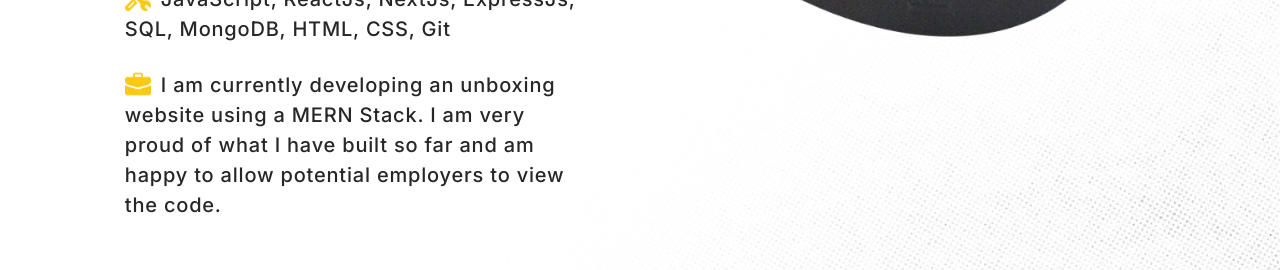
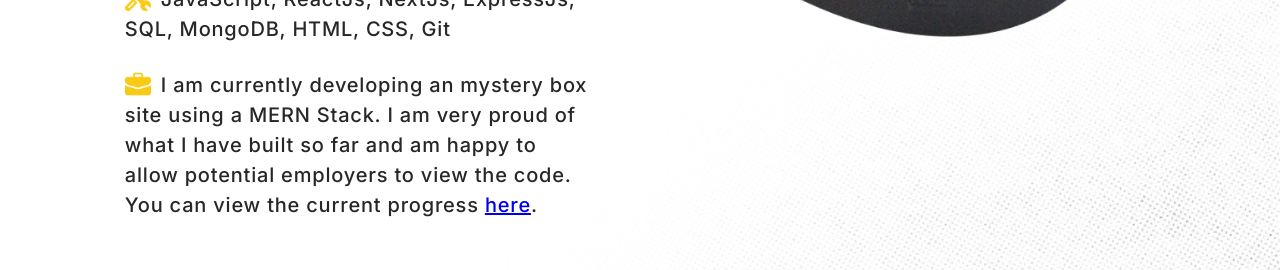
Before and after one commit to hawkesie/portfolio, a React (Create React App) app: page / in a window 1280 px wide. Shown: the part 785-1055 px from the top of the page. Built offline with nearby package versions, Linux system fonts and the light colour scheme.

Commit message:
added link to unboxing site

```diff
--- a/src/containers/Header/Header.jsx
+++ b/src/containers/Header/Header.jsx
@@ -27,7 +27,8 @@ const Header = () => {
             <p><img src={EducationImg} alt='edu'/>Graduated with a Bachelor of Computer Science with Academic Honors from The Queensland University of Technology in 2017.</p>
             <p><img src={BriefcaseImg} alt='work'/>Since then, I have worked for DXC Technology as an Application Developer and for the past two years have been working as a Frontend Web Developer.</p>
             <p><img src={ToolsImg} alt='work'/>JavaScript, ReactJs, NextJs, ExpressJs, SQL, MongoDB, HTML, CSS, Git</p>
-            <p><img src={BriefcaseImg} alt='work'/>I am currently developing an unboxing website using a MERN Stack. I am very proud of what I have built so far and am happy to allow potential employers to view the code.</p>
+            <p><img src={BriefcaseImg} alt='work'/>I am currently developing an mystery box site using a MERN Stack. I am very proud of what I have built so far and am happy to allow potential employers to view the code.
+            You can view the current progress <a href='https://unboxing.onrender.com/' target='_blank' >here</a>.</p>
             {/*  NextJs, TypeScript, Redux, Tailwind CSS, API Integration */}
             <div className='header-contact-container'>
               <div className='header-contact-item'>
```
